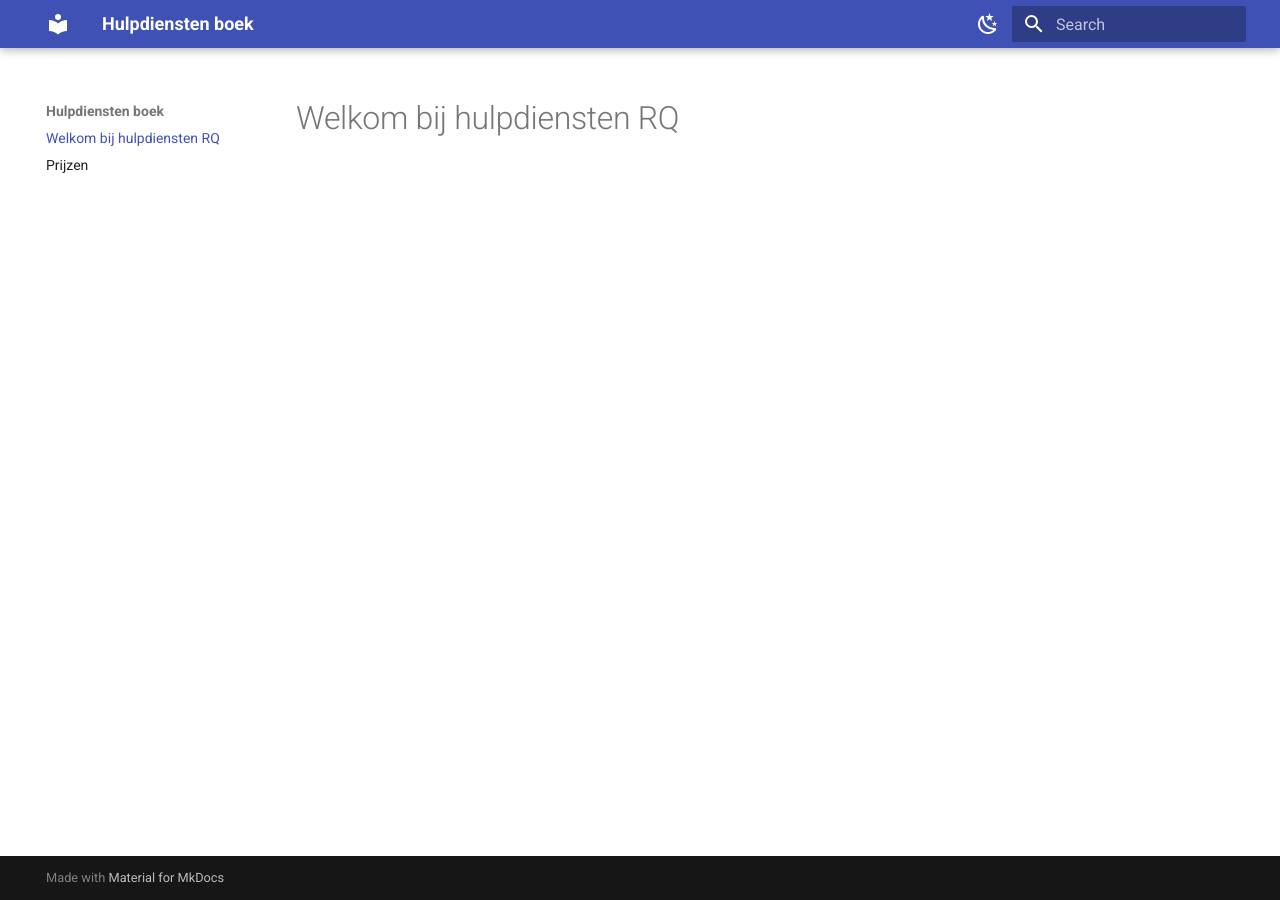
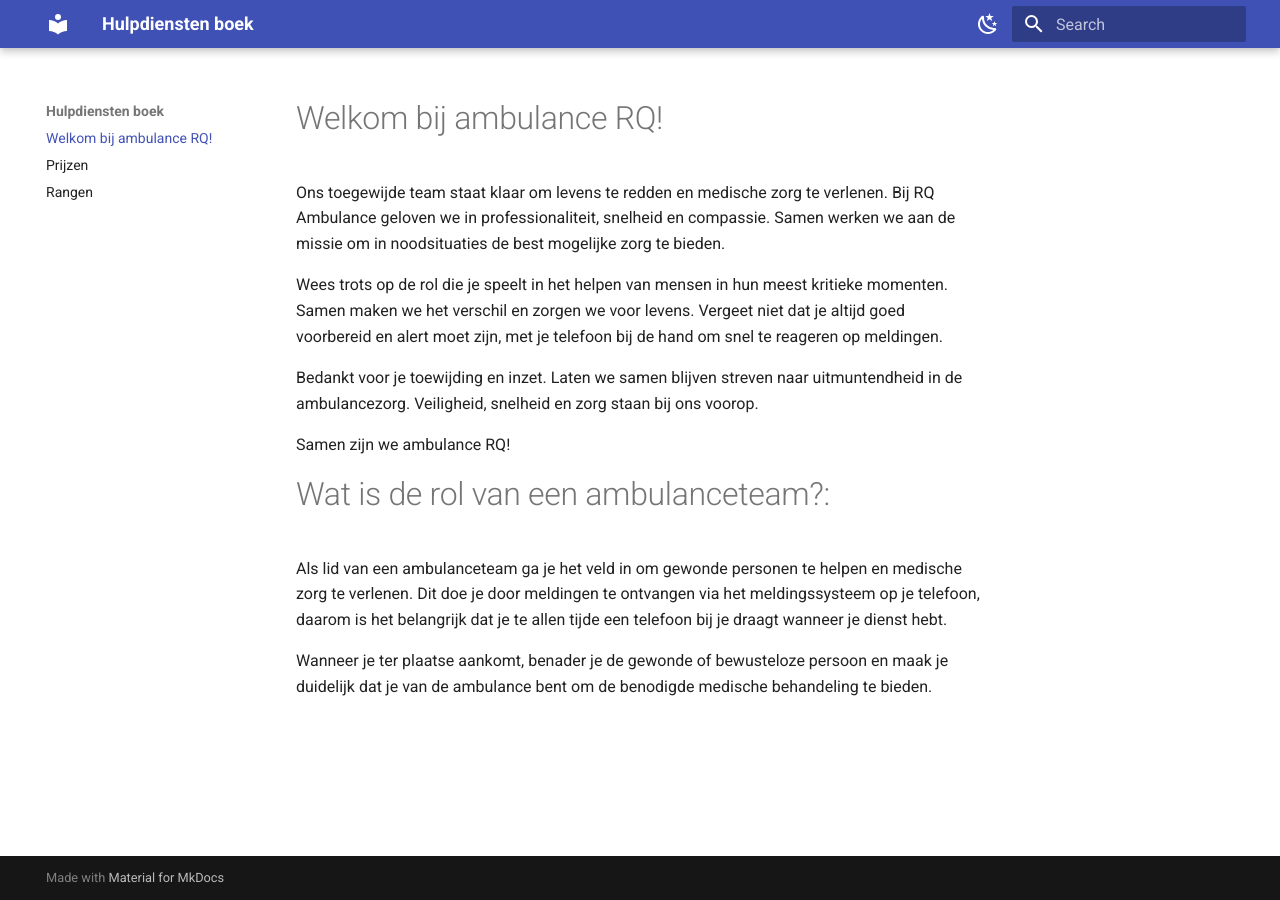
Before and after one commit to rqniels/Hulpdienstenboek, an MkDocs documentation site: the page built from docs/index.md, in a window 1280 px wide. Built offline with MkDocs 1.6.1 and Material for MkDocs 9.7.7, drawn with Linux system fonts in a browser that asks for light colours.

Commit message:
Update 2

```diff
--- a/docs/index.md
+++ b/docs/index.md
@@ -1 +1,13 @@
-# Welkom bij hulpdiensten RQ
+# Welkom bij ambulance RQ!
+Ons toegewijde team staat klaar om levens te redden en medische zorg te verlenen. Bij RQ Ambulance geloven we in professionaliteit, snelheid en compassie. Samen werken we aan de missie om in noodsituaties de best mogelijke zorg te bieden.
+
+Wees trots op de rol die je speelt in het helpen van mensen in hun meest kritieke momenten. Samen maken we het verschil en zorgen we voor levens. Vergeet niet dat je altijd goed voorbereid en alert moet zijn, met je telefoon bij de hand om snel te reageren op meldingen.
+
+Bedankt voor je toewijding en inzet. Laten we samen blijven streven naar uitmuntendheid in de ambulancezorg. Veiligheid, snelheid en zorg staan bij ons voorop.
+
+Samen zijn we ambulance RQ!
+
+# Wat is de rol van een ambulanceteam?:
+Als lid van een ambulanceteam ga je het veld in om gewonde personen te helpen en medische zorg te verlenen. Dit doe je door meldingen te ontvangen via het meldingssysteem op je telefoon, daarom is het belangrijk dat je te allen tijde een telefoon bij je draagt wanneer je dienst hebt.
+
+Wanneer je ter plaatse aankomt, benader je de gewonde of bewusteloze persoon en maak je duidelijk dat je van de ambulance bent om de benodigde medische behandeling te bieden.
```
Also changed, not shown: docs/rangen.md (added, +26 -0 lines).
